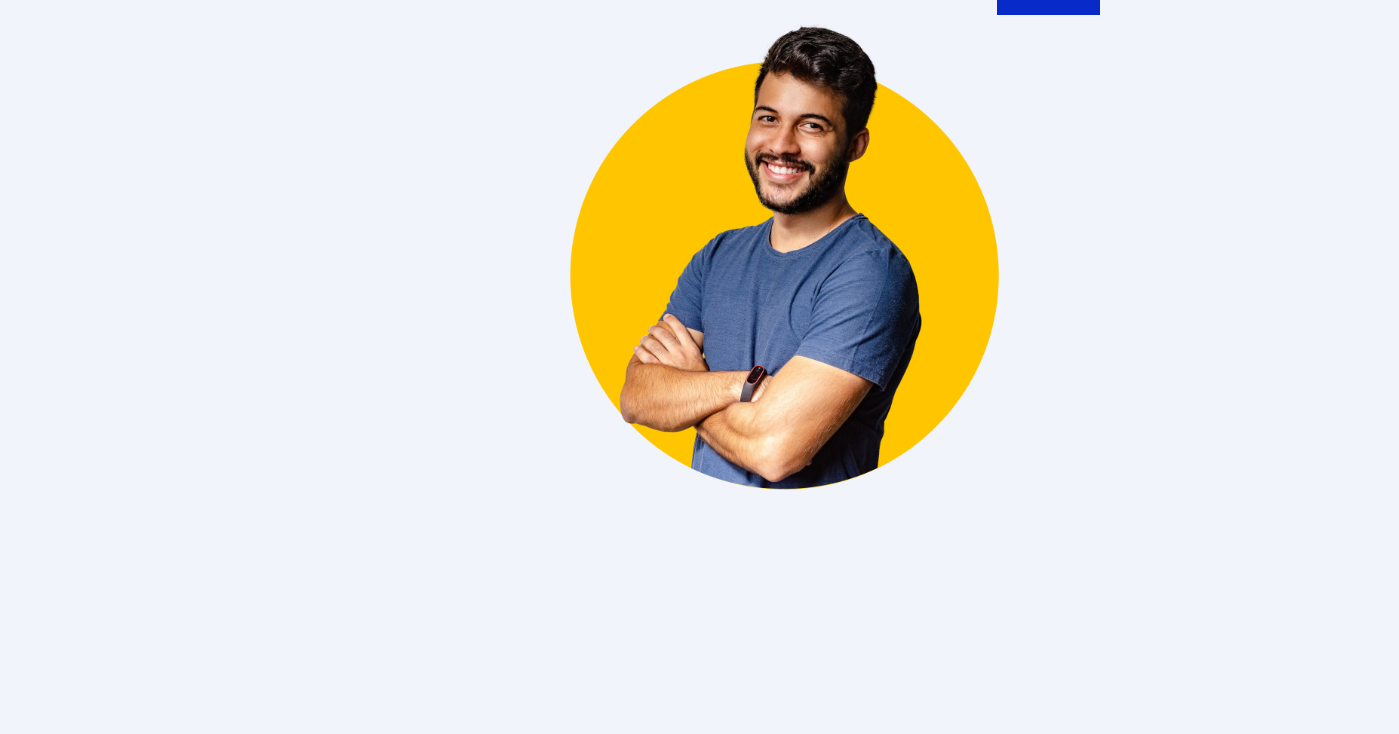
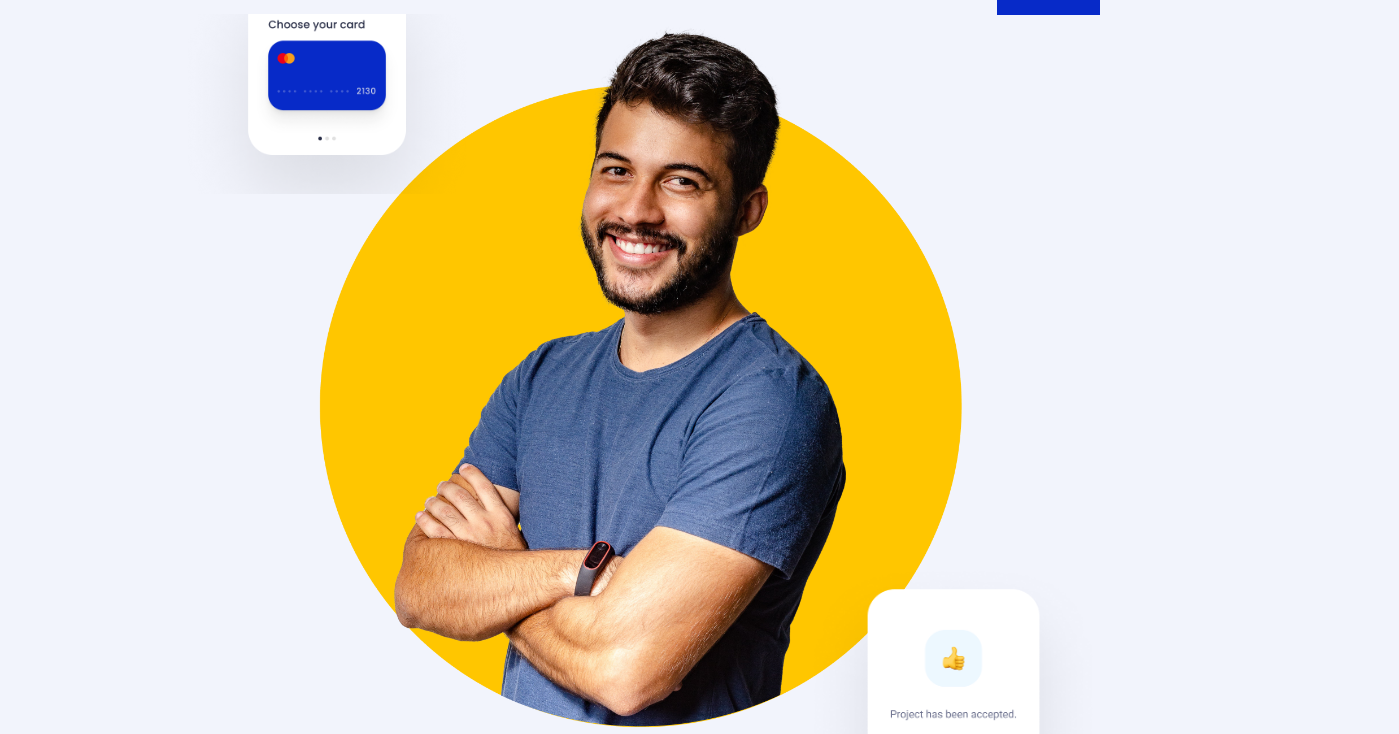
Before and after one commit to LolloGH/MID-TERM-Circle-Webpage, a plain HTML site: page index.html in a window 1280 px wide. Shown: the part 108-842 px from the top of the page, 1399 px wide, since content can reach past the window. Before the commit the page ends 800 px from the top, so only its background shows below. Drawn offline with Linux system fonts and the light colour scheme.

Commit message:
Add images in section hero

```diff
--- a/css/style.css
+++ b/css/style.css
@@ -45,7 +45,7 @@ body {
   background-color: #F2F4FC;
   font-family: 'Roboto';
   font-weight: 300;
-
+  margin: 0px;
 
   /*
   padding: 1em;
@@ -68,7 +68,7 @@ body {
   flex-flow: row wrap;
 
   align-items: center;
-  gap: 20px;
+  gap: 30px;
   padding: 0;
   margin: 0;
 }
@@ -107,30 +107,58 @@ body {
 
 .hero-container {
   width: 100vw;
-  height: 100vh;
+  height: 40vh;
 }
 
 .hero-img-container {
-  display: flex;
-  flex-flow: row wrap;
+  /* display: flex;
+  flex-flow: row nowrap;
   justify-content: space-between;
   align-items: flex-end;
-  width: 96vw;
-  height: 60vh;
+*/
+
+  display: grid;
+  grid-template-columns: 1fr 1fr 1fr;
+  grid-template-rows: 1fr 2fr 1fr;
+  grid-template-areas: "top-left . . "
+                       ". . ."
+                       ". . bottom-right";
+
+  /* width: 100vw;*/
+  height: 90vh;
+
 
   background-image: url(/project-assets/hero-section/hero-image.png);
   background-repeat: no-repeat;
   background-size: contain;
   background-position: center center ;
-
-/*
- background-attachment: fixed;
-background-position: center center ;
-width: calc(100% - 20px);
-  height: calc(100% -20px);
-  */
 }
 
+/* .hero-card {
+/* width: 100%;
+height: 100%;
+object-fit: cover;
+min-width: 0;
+min-height: 0;
+} */
+
+.hero-card-1 {
+  background-size: cover ;
+  grid-area: top-left ;
+  background-image: url(/project-assets/hero-section/card-1.png);
+  background-position: center;
+  min-height: 0;
+  max-width: 100%
+
+}
+
+.hero-card-2 {
+  background-size: cover;
+  grid-area: bottom-right ;
+  background-image: url(/project-assets/hero-section/card-2.png);
+  min-height: 0;
+  max-width: 100%;
+}
 
 /* Starting Media Queries */
 
--- a/index.html
+++ b/index.html
@@ -21,9 +21,12 @@
     <section class="hero">
       <div id="hero-container">
         <div class="hero-img-container">
-
-          <!-- <img class="hero-card" alt="Choose your card image" src="./project-assets/hero-section/card-1.png">  -->
-          <!-- <img class="hero-card" alt="Project accepted card image" src="./project-assets/hero-section/card-2.png">           -->
+          <div class="hero-card-1">
+            <!-- <img class="hero-card-1" alt="Choose your card image" src="./project-assets/hero-section/card-1.png"> -->
+          </div>
+          <div class="hero-card-2">
+            <!-- <img class="hero-card-2" alt="Project accepted card image" src="./project-assets/hero-section/card-2.png"> -->
+          </div>
         </div>
       </div>
     </section>
```
